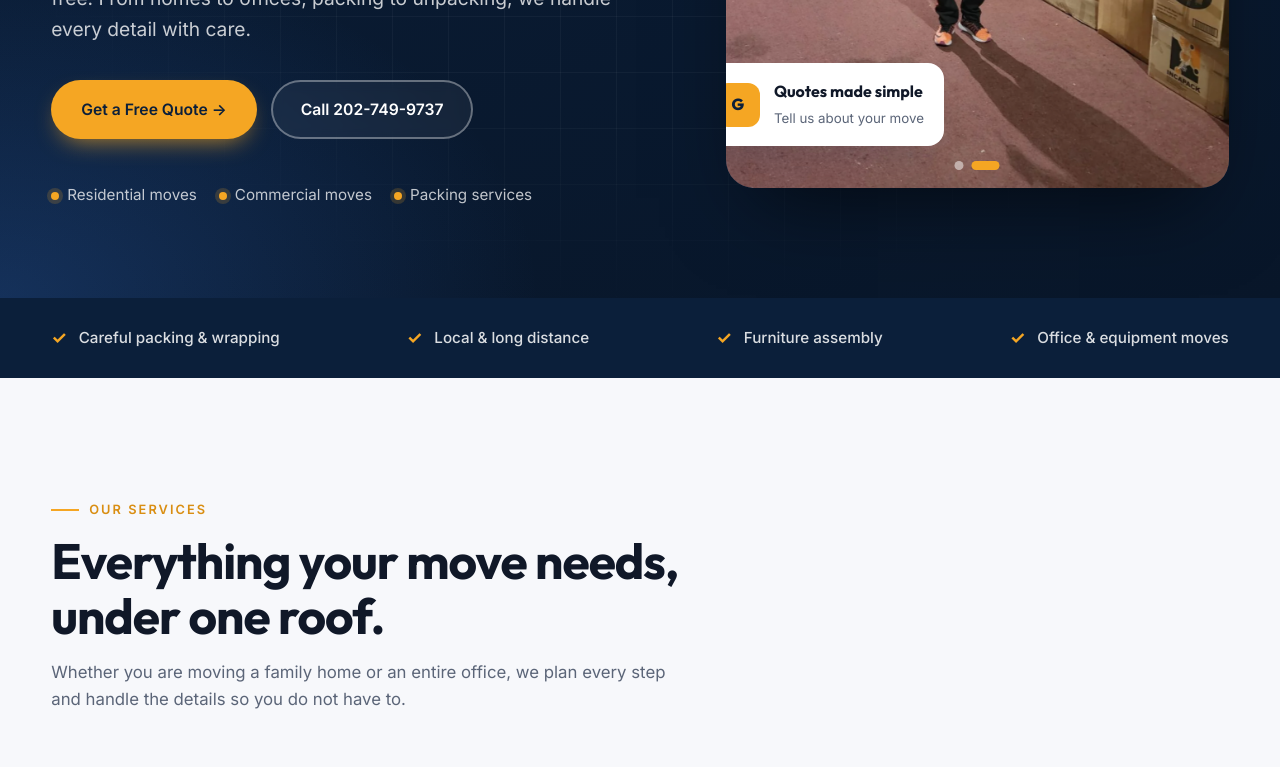
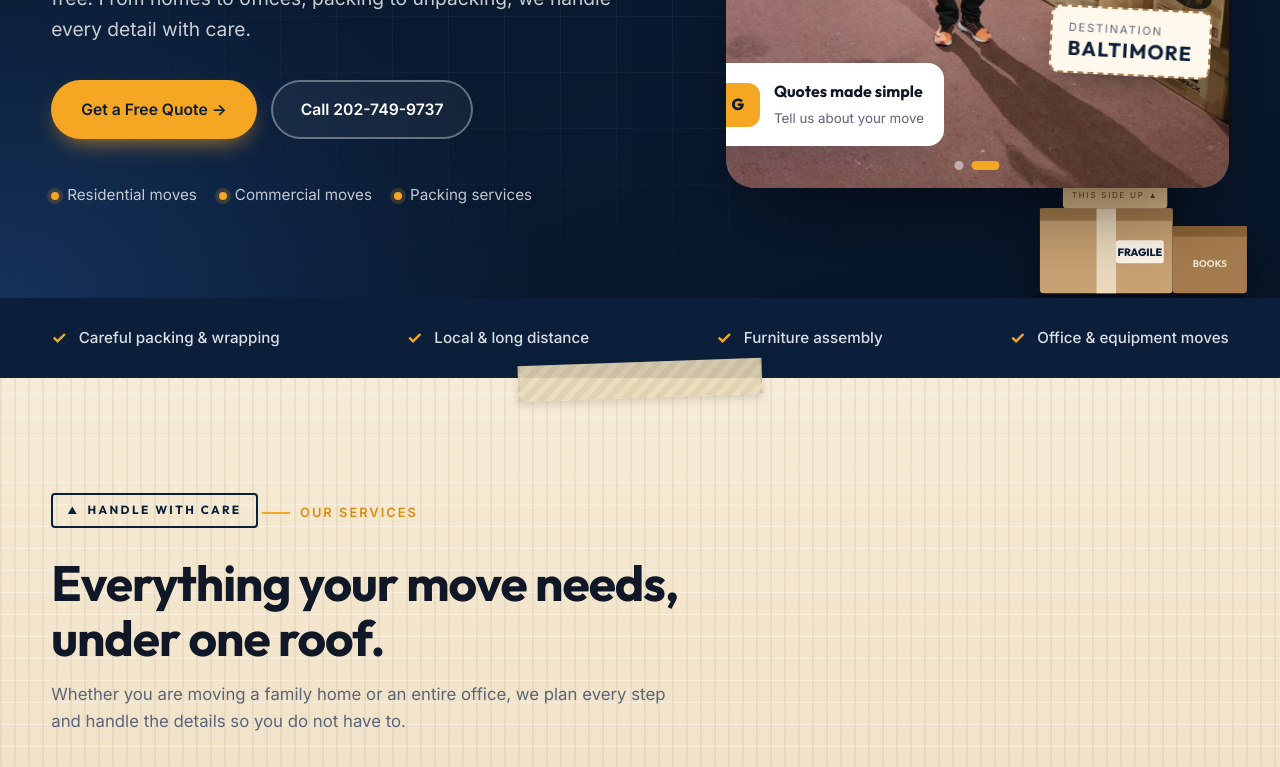
Before and after one commit to jacob584/gco-movers-website, a plain HTML site: page index.html in a window 1280 px wide. Shown: the part 600-1367 px from the top of the page. Drawn offline with Linux system fonts and the light colour scheme.

Commit message:
Add moving-box theme: cardboard backgrounds, tape, stencil labels, box stack
Co-Authored-By: Claude Haiku 5.5 <noreply@anthropic.com>
Claude-Session: https://claude.ai/code/session_01WHkm4gyM2QsUdjoEJfSojR

```diff
--- a/index.html
+++ b/index.html
@@ -119,7 +119,7 @@
   .trust-row b{color:var(--amber);font-family:var(--display);font-size:1.1rem}
 
   /* Services */
-  .services{background:var(--bg)}
+  .services{background-color:var(--kraft-l);background-image:repeating-linear-gradient(90deg,rgba(110,72,34,.07) 0 2px,transparent 2px 14px),repeating-linear-gradient(0deg,rgba(255,255,255,.35) 0 1px,transparent 1px 22px),linear-gradient(180deg,#F6EBD6,#EAD6B2)}
   .service-grid{display:grid;grid-template-columns:repeat(3,1fr);gap:24px}
   .card{background:var(--white);border-radius:var(--radius);padding:34px 30px;border:1px solid var(--line);transition:transform .35s ease,box-shadow .35s ease,border-color .35s ease;position:relative;overflow:hidden}
   .card:hover{transform:translateY(-6px);box-shadow:var(--shadow);border-color:transparent}
@@ -170,7 +170,7 @@
   .checks li i{flex:0 0 26px;height:26px;border-radius:50%;background:rgba(245,166,35,.18);color:var(--amber-d);display:grid;place-items:center;font-style:normal;font-weight:700;font-size:.85rem;margin-top:1px}
 
   /* Quote */
-  .quote{background:var(--bg)}
+  .quote{background-color:var(--kraft-l);background-image:repeating-linear-gradient(90deg,rgba(110,72,34,.06) 0 2px,transparent 2px 14px),linear-gradient(180deg,#F6EBD6,#EAD6B2)}
   .quote-grid{display:grid;grid-template-columns:.85fr 1.15fr;gap:60px;align-items:start}
   .quote-info h2{font-size:clamp(2rem,4vw,3rem);margin:14px 0 18px}
   .quote-info > p{color:var(--muted);margin-bottom:30px}
@@ -251,6 +251,33 @@
   .reveal{opacity:0;transform:translateY(28px);transition:opacity .8s cubic-bezier(.2,.7,.2,1),transform .8s cubic-bezier(.2,.7,.2,1)}
   .reveal.in{opacity:1;transform:none}
   .reveal.d1{transition-delay:.08s}.reveal.d2{transition-delay:.16s}.reveal.d3{transition-delay:.24s}.reveal.d4{transition-delay:.32s}
+
+  /* ===== Moving-box theme ===== */
+  :root{--kraft:#C9A374;--kraft-d:#A67C4E;--kraft-l:#F1E4CC;--tape:rgba(236,220,186,.9)}
+  /* Packing tape across the top of a section */
+  .tape-top::before{content:"";position:absolute;top:-16px;left:50%;width:240px;height:36px;transform:translateX(-50%) rotate(-2deg);background-color:var(--tape);background-image:repeating-linear-gradient(135deg,rgba(0,0,0,.05) 0 6px,transparent 6px 12px);box-shadow:0 3px 8px rgba(0,0,0,.14);border-left:2px dashed rgba(0,0,0,.08);border-right:2px dashed rgba(0,0,0,.08);z-index:2;pointer-events:none}
+  /* Stencil labels, like the printed text on a shipping box */
+  .stencil{display:inline-flex;align-items:center;gap:8px;border:2px solid currentColor;padding:6px 14px;border-radius:4px;font-family:var(--display);font-weight:700;font-size:.74rem;letter-spacing:.2em;text-transform:uppercase;color:var(--navy);margin-bottom:14px}
+  .stencil::before{content:"\25B2";font-size:.6rem}
+  /* Box lid on each service card */
+  .card::before{content:"";position:absolute;top:0;left:0;right:0;height:12px;background:repeating-linear-gradient(90deg,var(--kraft) 0 16px,var(--kraft-d) 16px 18px)}
+  .card.featured::before{background:repeating-linear-gradient(90deg,var(--amber) 0 16px,#D98E12 16px 18px)}
+  /* Shipping-label cards on the hero photo */
+  .label-card{position:absolute;background:#FFF8EC;color:var(--ink);border:2px dashed var(--kraft-d);border-radius:10px;padding:12px 16px;box-shadow:0 14px 30px -12px rgba(0,0,0,.45);font-family:var(--display);animation:bob 5s ease-in-out infinite;z-index:2}
+  .label-card b{display:block;font-size:1.25rem;letter-spacing:.06em;color:var(--navy);line-height:1.1}
+  .label-card small{display:block;color:var(--muted);font-size:.7rem;text-transform:uppercase;letter-spacing:.16em;font-family:var(--body)}
+  .label-card.r{animation-delay:-2s;transform:rotate(3deg)}
+  .label-card.l{transform:rotate(-3deg)}
+  /* Stack of cardboard boxes beside the hero */
+  .box-stack{position:absolute;right:2%;bottom:-6px;width:230px;z-index:0;filter:drop-shadow(0 20px 24px rgba(0,0,0,.35));animation:bob2 7s ease-in-out infinite;pointer-events:none}
+  .box-stack svg{width:100%;height:auto;display:block}
+  @keyframes bob2{0%,100%{transform:translateY(0)}50%{transform:translateY(-10px)}}
+  /* Caution-tape edge on the CTA band */
+  .cta{position:relative}
+  .cta::before{content:"";position:absolute;top:0;left:0;right:0;height:16px;background:repeating-linear-gradient(-45deg,var(--navy) 0 14px,var(--amber) 14px 28px)}
+  .cta::after{content:"";position:absolute;bottom:0;left:0;right:0;height:16px;background:repeating-linear-gradient(-45deg,var(--navy) 0 14px,var(--amber) 14px 28px)}
+  @media (max-width:880px){.box-stack{display:none}}
+  @media (max-width:640px){.label-card{padding:9px 12px}.label-card b{font-size:1.02rem}}
 
   /* Responsive */
   @media (max-width:1024px){
@@ -339,11 +366,30 @@
       <div class="slide active"><img src="images/crew-packed-home.png" alt="G&amp;CO crew with wrapped furniture ready for a home move"></div>
       <div class="slide"><img src="images/crew-warehouse.png" alt="G&amp;CO crew with packed boxes in the warehouse"></div>
       <div class="slide-dots" aria-hidden="true"><i class="on"></i><i></i></div>
+      <div class="label-card l" style="left:18px;top:22px"><small>Handle with care</small><b>FRAGILE</b></div>
+      <div class="label-card r" style="right:18px;top:auto;bottom:112px"><small>Destination</small><b>BALTIMORE</b></div>
       <div class="float-card">
         <div class="dot">G</div>
         <div><strong>Quotes made simple</strong><small>Tell us about your move</small></div>
       </div>
     </div>
+  </div>
+  <div class="box-stack" aria-hidden="true">
+    <svg viewBox="0 0 260 200" xmlns="http://www.w3.org/2000/svg">
+      <ellipse cx="130" cy="192" rx="120" ry="8" fill="rgba(0,0,0,.25)"/>
+      <rect x="18" y="92" width="150" height="96" rx="4" fill="#C9A374"/>
+      <rect x="18" y="92" width="150" height="14" fill="#A67C4E"/>
+      <rect x="82" y="92" width="22" height="96" fill="rgba(241,228,204,.85)"/>
+      <rect x="104" y="128" width="54" height="26" rx="3" fill="#FFF8EC"/>
+      <text x="131" y="146" text-anchor="middle" font-family="Outfit,sans-serif" font-weight="800" font-size="12" fill="#0B1F3A">FRAGILE</text>
+      <rect x="168" y="112" width="84" height="76" rx="4" fill="#A67C4E"/>
+      <rect x="168" y="112" width="84" height="12" fill="#8A6236"/>
+      <text x="210" y="158" text-anchor="middle" font-family="Outfit,sans-serif" font-weight="700" font-size="11" fill="#F1E4CC">BOOKS</text>
+      <rect x="44" y="20" width="118" height="72" rx="4" fill="#D8B788"/>
+      <rect x="44" y="20" width="118" height="12" fill="#B38C5C"/>
+      <text x="103" y="62" text-anchor="middle" font-family="Outfit,sans-serif" font-weight="800" font-size="13" fill="#0B1F3A">KITCHEN</text>
+      <text x="103" y="80" text-anchor="middle" font-family="Inter,sans-serif" font-size="9" letter-spacing="2" fill="#5B4228">THIS SIDE UP ▲</text>
+    </svg>
   </div>
 </section>
 
@@ -358,9 +404,10 @@
 </div>
 
 <!-- ============ SERVICES ============ -->
-<section class="services" id="services">
+<section class="services tape-top" id="services">
   <div class="container">
     <div class="section-head reveal">
+      <span class="stencil">Handle with care</span>
       <span class="eyebrow">Our Services</span>
       <h2>Everything your move needs, under one roof.</h2>
       <p>Whether you are moving a family home or an entire office, we plan every step and handle the details so you do not have to.</p>
@@ -490,6 +537,7 @@
 <section class="gallery">
   <div class="container">
     <div class="section-head reveal">
+      <span class="stencil">This side up</span>
       <span class="eyebrow">Our Work</span>
       <h2>See how we prepare every move.</h2>
       <p>Careful wrapping, organized staging, and a crew that takes care of your belongings.</p>
```
